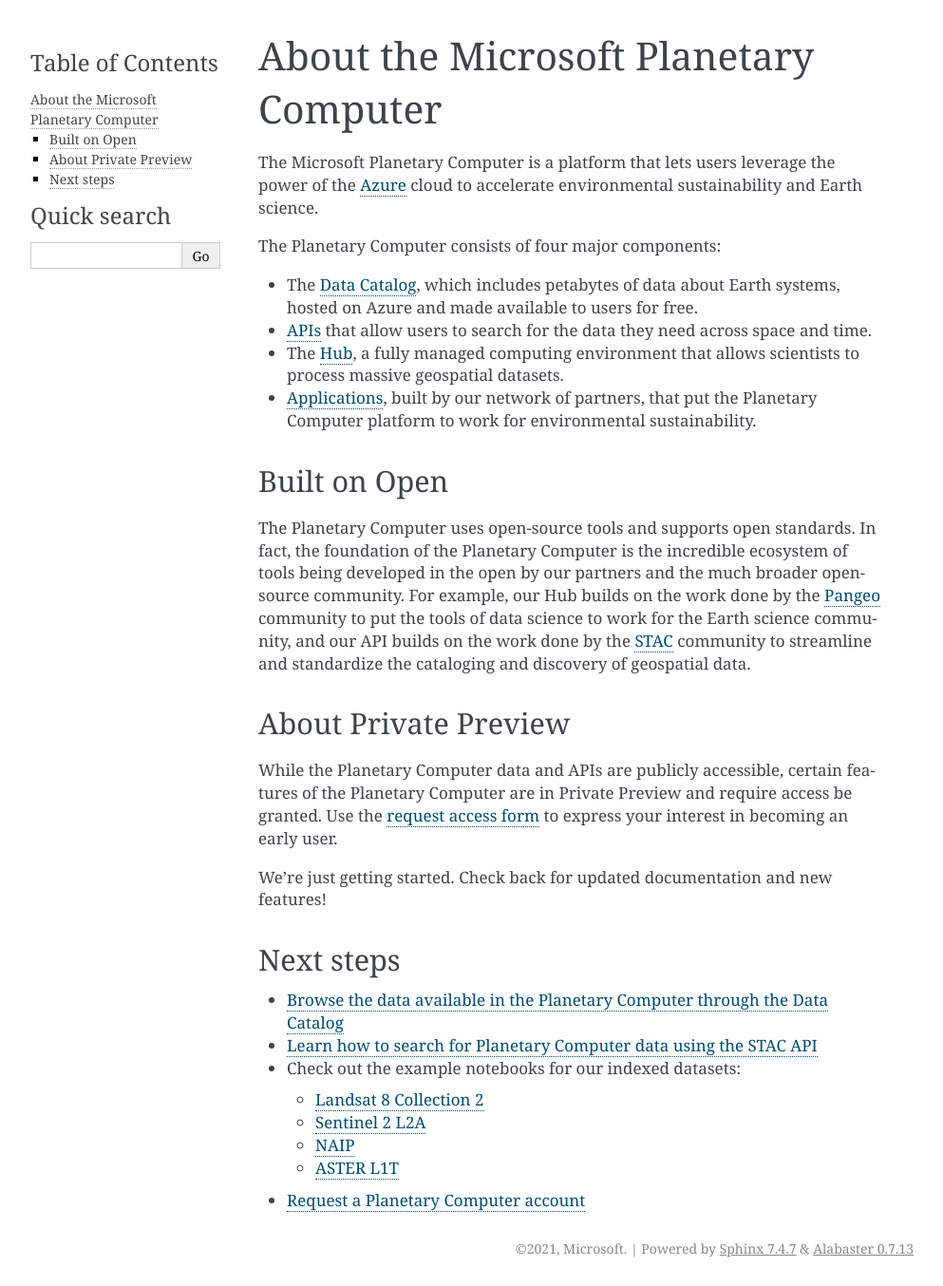
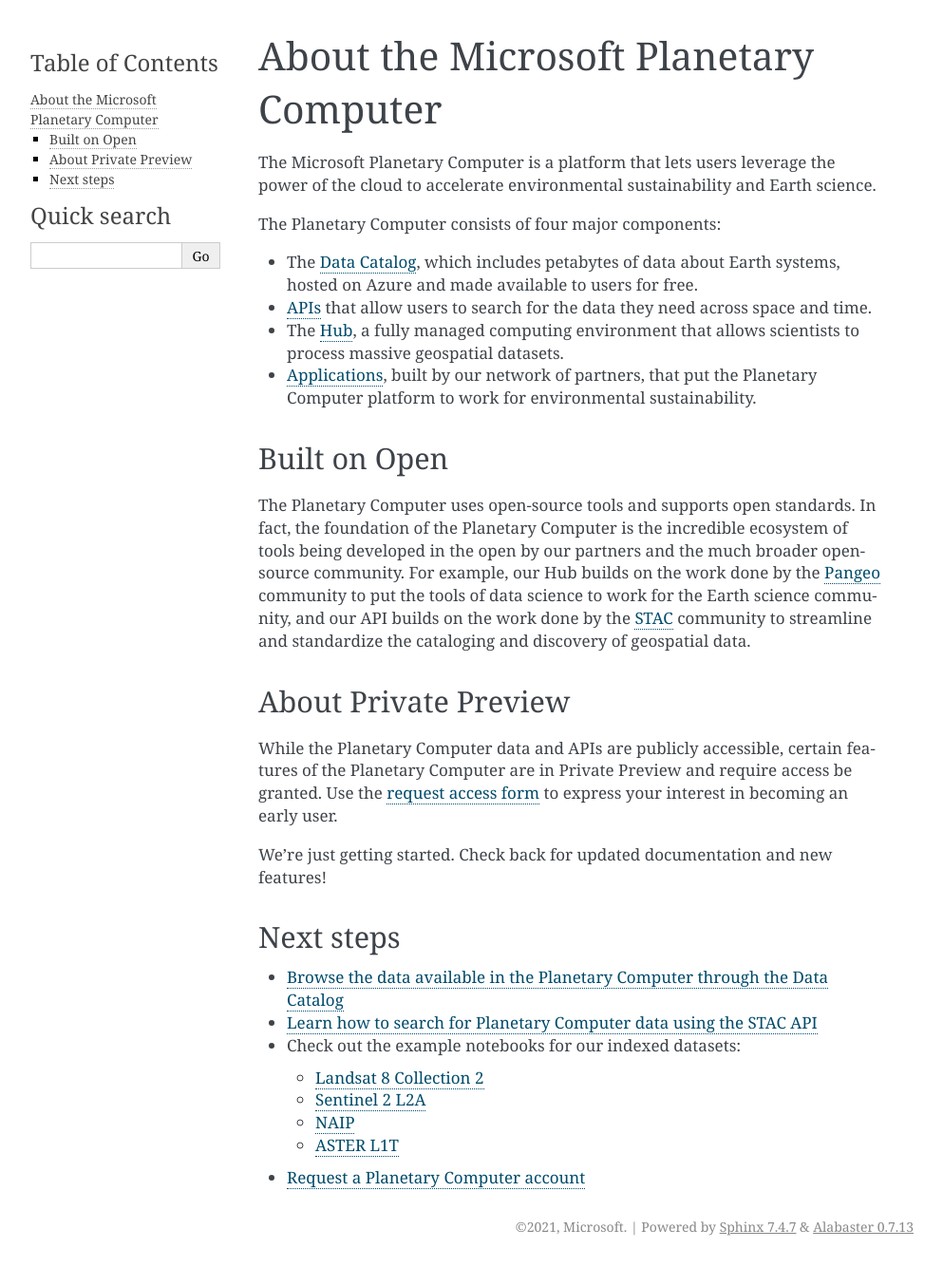
Before and after one commit to microsoft/PlanetaryComputerDataCatalog, a Sphinx documentation site: the page built from docs/overview/about.md, in a window 1280 px wide. Shown: the whole page at 95% size, without its empty margins (148-1141 px from the left). Built offline with Sphinx 7.4.7, drawn with Linux system fonts in a browser that asks for light colours; after the commit the page ends 1331 px from its top, so only the background shows below that.

Commit message:
Update about.md
The conversation we had last week suggested removing "Azure" in two places; I think this morning's PR got one, but not the other.

```diff
--- a/docs/overview/about.md
+++ b/docs/overview/about.md
@@ -1,6 +1,6 @@
 # About the Microsoft Planetary Computer
 
-The Microsoft Planetary Computer is a platform that lets users leverage the power of the [Azure](https://azure.microsoft.com/en-us/) cloud to accelerate environmental sustainability and Earth science.
+The Microsoft Planetary Computer is a platform that lets users leverage the power of the cloud to accelerate environmental sustainability and Earth science.
 
 The Planetary Computer consists of four major components:
 - The [Data Catalog](https://planetarycomputer.microsoft.com/catalog), which includes petabytes of data about Earth systems, hosted on Azure and made available to users for free.
```
